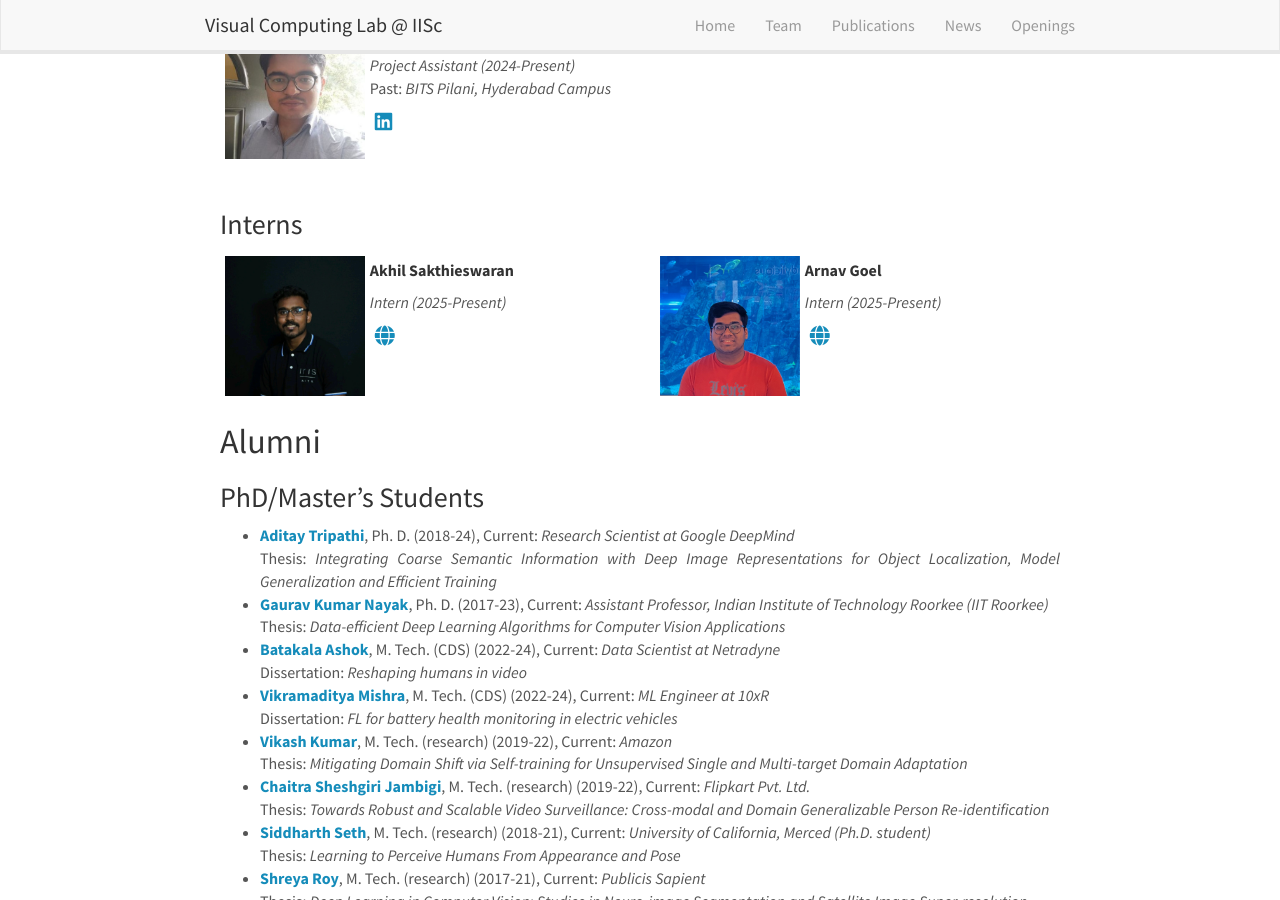
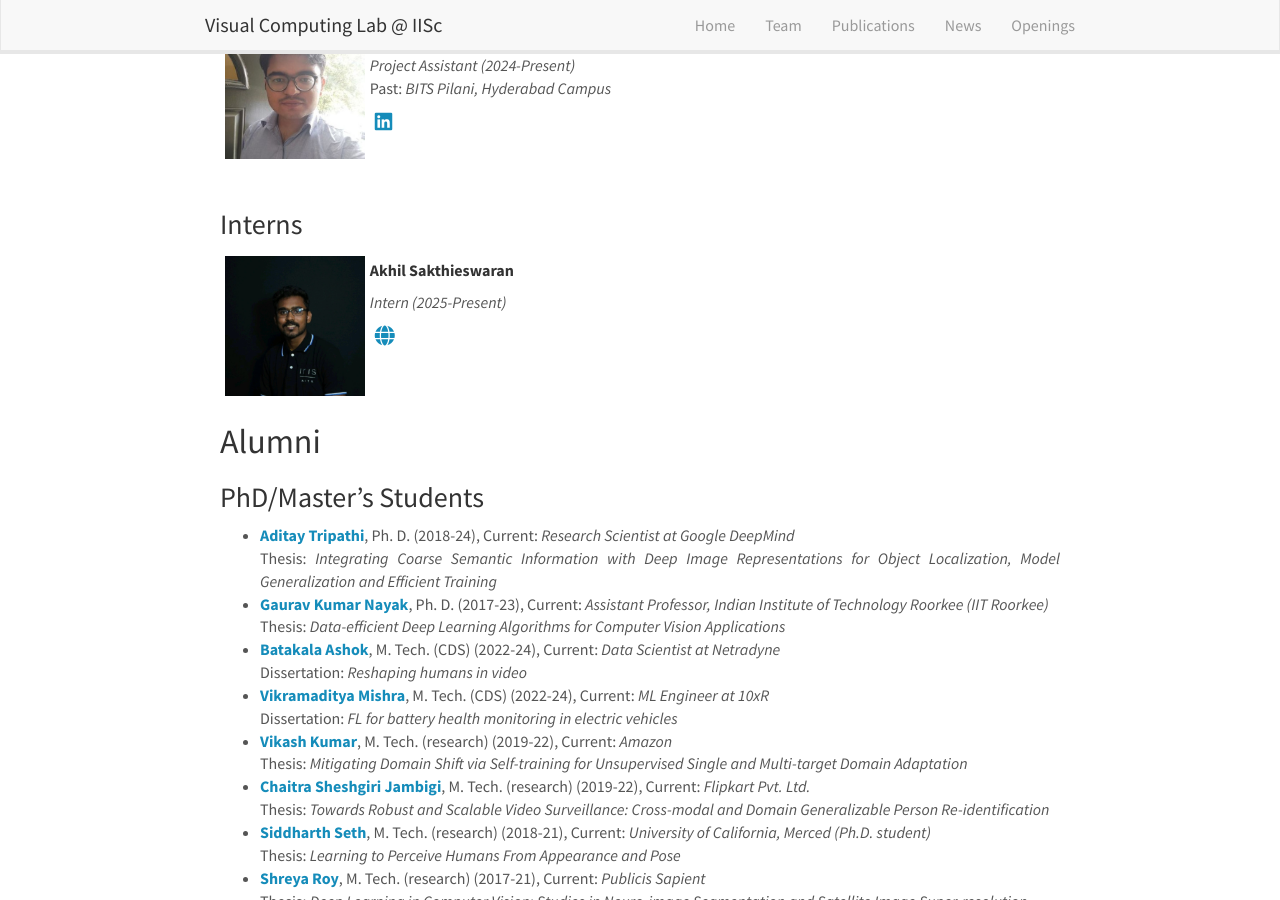
Before and after one commit to vcl-iisc/vclab-website, a Jekyll site: the page built from _pages/team.md, in a window 1280 px wide and 900 px high, scrolled down 1439 px. Built offline with Jekyll 4.4.1, drawn with Linux system fonts in a browser that asks for light colours; nearby versions of some CDN libraries.

Commit message:
Delete Arnav Goel from lab_members.yml
Removed Arnav Goel from the lab members list.

```diff
--- a/_data/lab_members.yml
+++ b/_data/lab_members.yml
@@ -96,9 +96,3 @@
   position: Intern
   year: 2025-Present
   url: https://www.linkedin.com/in/akhil-sakthieswaran
-
-- name: Arnav Goel
-  photo: arnav_goel.jpeg
-  position: Intern
-  year: 2025-Present
-  url: https://www.linkedin.com/in/arnav-goel-7aaa10235/
```
